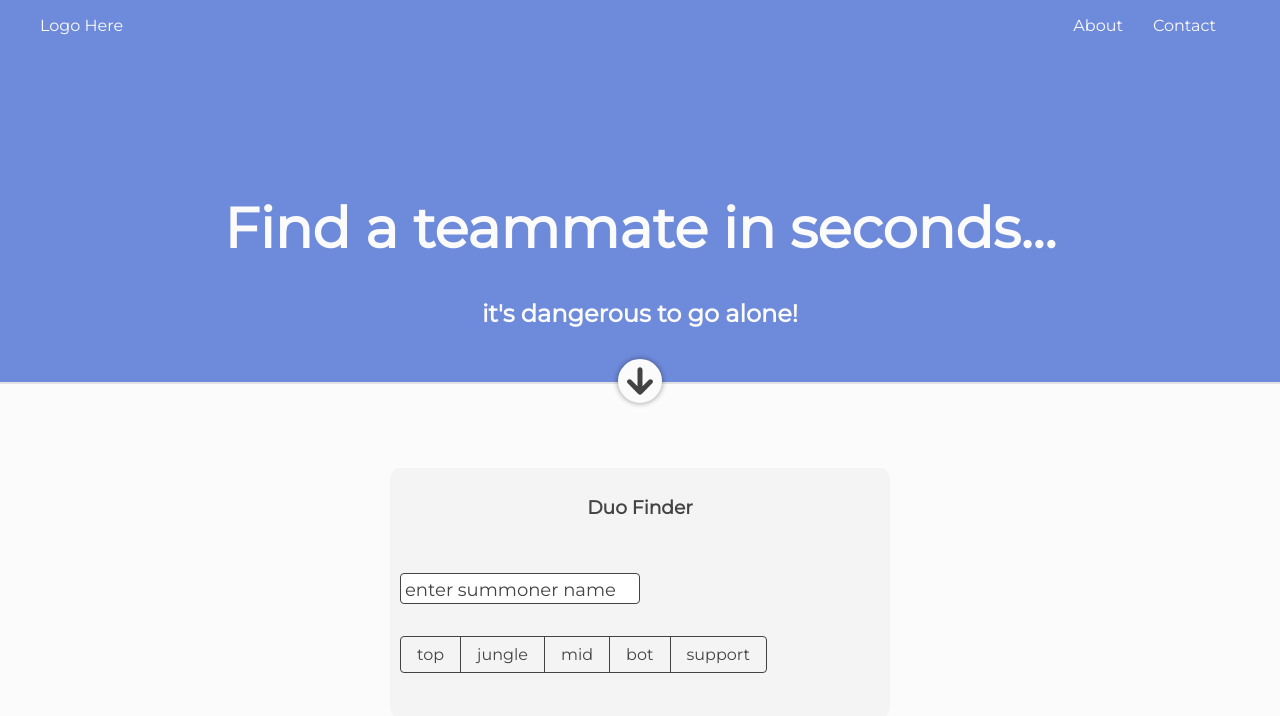
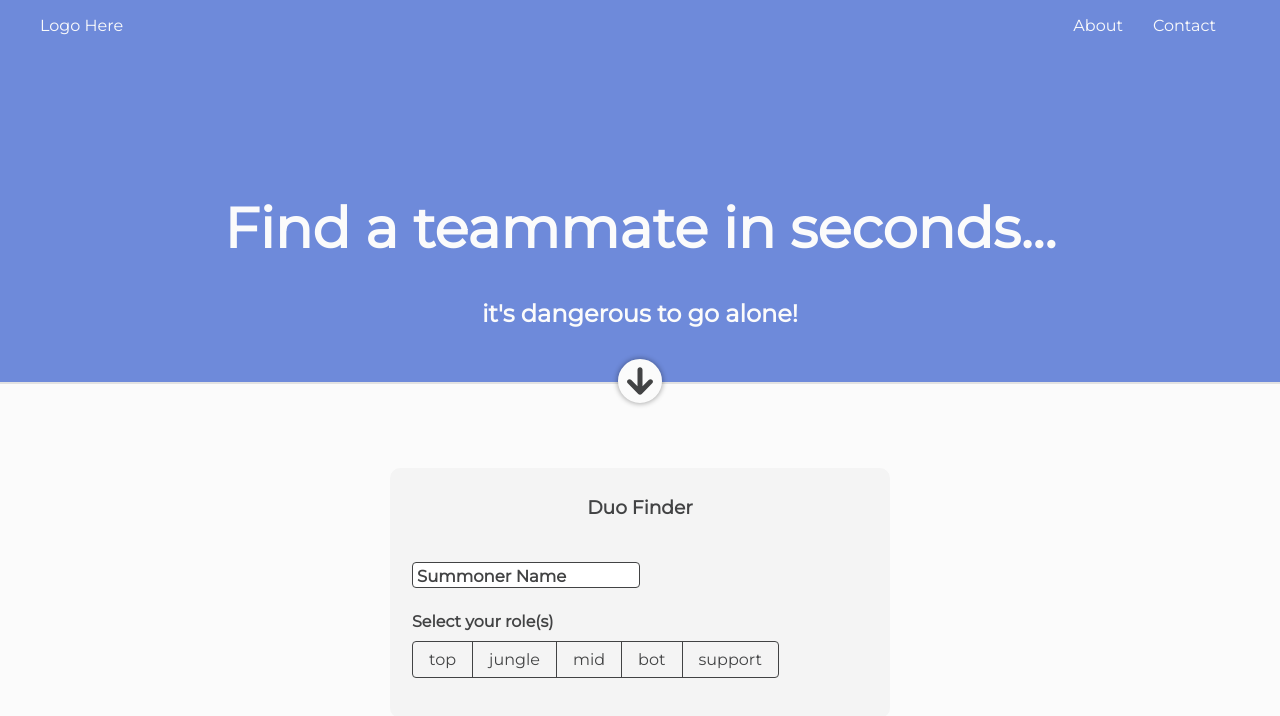
Before and after one commit to jayvickers/ringer, a React app: page / in a window 1280 px wide. Shown: the top 716 px of the page. Built offline with nearby package versions, Linux system fonts and the light colour scheme.

Commit message:
styling and refactoring

```diff
--- a/src/App.less
+++ b/src/App.less
@@ -6,4 +6,12 @@
   display: inline-block;
   background-size: cover;
   background-color: @off-white-background-2;
+
+  .ringer-input-container {
+    margin: 0 12px 24px;
+    h4 {
+      float: left;
+      margin: 0 0 10px;
+    }
+  }
 }
--- a/src/components/ActionPane/ActionPane.jsx
+++ b/src/components/ActionPane/ActionPane.jsx
@@ -1,6 +1,7 @@
 import React, { Component } from "react";
 import PropTypes from "prop-types";
 import MultipleChoiceSelect from "../Shared/MultipleChoiceSelect/MultipleChoiceSelect";
+import TextInput from "../Shared/TextInput/TextInput";
 import "./_action-pane.less";
 
 class ActionPane extends Component {
@@ -17,19 +18,12 @@ class ActionPane extends Component {
 
   getSummonerNameInputBox = () => {
     return (
-      <div className="summoner-name-container">
-        <form action="">
-          <div className="field">
-            <input
-              type="text"
-              name="fullname"
-              id="fullname"
-              placeholder="xMidOrFeed420x"
-            />
-            <label htmlFor="fullname">enter summoner name</label>
-          </div>
-        </form>
-      </div>
+      <TextInput
+        id="summonerName"
+        name="summonerName"
+        placeholder="xMidOrFeed420x"
+        label="Summoner Name"
+      />
     );
   };
 
--- a/src/components/ActionPane/_action-pane.less
+++ b/src/components/ActionPane/_action-pane.less
@@ -1,98 +1,6 @@
 @import "../_globalstyle/_ringer-variables.less";
 
 .action-pane {
-  .summoner-name-container {
-    form {
-      margin: 2em 0;
-    }
-    /**
-    * Make the field a flex-container, reverse the order so label is on top.
-    */
-
-    .field {
-      display: flex;
-      flex-flow: column-reverse;
-      margin-bottom: 1em;
-    }
-    /**
-    * Add a transition to the label and input.
-    * I'm not even sure that touch-action: manipulation works on
-    * inputs, but hey, it's new and cool and could remove the
-    * pesky delay.
-    */
-    label,
-    input {
-      transition: all 150ms ease-in;
-      touch-action: manipulation;
-    }
-
-    input {
-      border: none;
-      border: solid 1px @charcoal-font-color;
-      border-radius: @input-border-radius;
-      font-size: 1.5em;
-
-      font-family: inherit;
-      -webkit-appearance: none;
-      padding: 0;
-      cursor: text;
-    }
-
-    input:focus {
-      outline: 0;
-      border: 2px solid @blue-bg-color;
-    }
-
-    label {
-      font-size: 12px;
-      margin-right: auto;
-      margin-bottom: 7px;
-      margin-left: 5px;
-      // text-transform: uppercase;
-      // letter-spacing: 0.05em;
-    }
-    /**
-    * Translate down and scale the label up to cover the placeholder,
-    * when following an input (with placeholder-shown support).
-    * Also make sure the label is only on one row, at max 2/3rds of the
-    * field—to make sure it scales properly and doesn't wrap.
-    */
-    input:placeholder-shown + label {
-      cursor: text;
-      max-width: 66.66%;
-      white-space: nowrap;
-      overflow: hidden;
-      text-overflow: ellipsis;
-      transform-origin: left bottom;
-      transform: translate(0, 2.125rem) scale(1.5);
-    }
-    /**
-    * By default, the placeholder should be transparent. Also, it should
-    * inherit the transition.
-    */
-    ::-webkit-input-placeholder {
-      opacity: 0;
-      transition: inherit;
-    }
-    /**
-    * Show the placeholder when the input is focused.
-    */
-    input:focus::-webkit-input-placeholder {
-      opacity: 1;
-      color: @input-placeholder-grey;
-    }
-    /**
-    * When the element is focused, remove the label transform.
-    * Also, do this when the placeholder is _not_ shown, i.e. when
-    * there's something in the input at all.
-    */
-    input:not(:placeholder-shown) + label,
-    input:focus + label {
-      transform: translate(0, 0) scale(1);
-      cursor: pointer;
-    }
-  }
-
   display: flex;
   width: 500px;
   height: 250px;
--- a/src/components/Shared/MultipleChoiceSelect/MultipleChoiceSelect.jsx
+++ b/src/components/Shared/MultipleChoiceSelect/MultipleChoiceSelect.jsx
@@ -20,7 +20,12 @@ class MultipleChoiceSelect extends Component {
   };
 
   render() {
-    return <div>{this.getRolesPlayed()}</div>;
+    return (
+      <div className="ringer-input-container">
+        <h4> Select your role(s) </h4>
+        {this.getRolesPlayed()}
+      </div>
+    );
   }
 }
 
--- /dev/null
+++ b/src/components/Shared/TextInput/TextInput.jsx
@@ -0,0 +1,30 @@
+import React from "react";
+import PropTypes from "prop-types";
+import "./_text-input.less";
+
+const getSummonerNameInputBox = props => {
+  const { id, name, label, placeholder } = props;
+  return (
+    <div className="ringer-input-container">
+      <div className="text-input-container">
+        <form action="">
+          <div className="field">
+            <input type="text" name={name} id={id} placeholder={placeholder} />
+            <label htmlFor={id}>{label}</label>
+          </div>
+        </form>
+      </div>
+    </div>
+  );
+};
+
+const TextInput = props => getSummonerNameInputBox(props);
+
+TextInput.propTypes = {
+  id: PropTypes.string,
+  name: PropTypes.string,
+  label: PropTypes.string,
+  placeholder: PropTypes.string
+};
+
+export default TextInput;
--- /dev/null
+++ b/src/components/Shared/TextInput/_text-input.less
@@ -0,0 +1,94 @@
+@import "../../_globalstyle/_ringer-variables.less";
+
+.text-input-container {
+  width: 50%;
+  // form {
+  //   margin: 2em 0;
+  // }
+  /**
+    * Make the field a flex-container, reverse the order so label is on top.
+    */
+
+  .field {
+    display: flex;
+    flex-flow: column-reverse;
+  }
+  /**
+    * Add a transition to the label and input.
+    * I'm not even sure that touch-action: manipulation works on
+    * inputs, but hey, it's new and cool and could remove the
+    * pesky delay.
+    */
+  label,
+  input {
+    transition: all 150ms ease-in;
+    touch-action: manipulation;
+  }
+
+  input {
+    border: none;
+    border: solid 1px @charcoal-font-color;
+    border-radius: @input-border-radius;
+    font-size: 20px;
+
+    font-family: inherit;
+    -webkit-appearance: none;
+    padding: 0;
+    cursor: text;
+  }
+
+  input:focus {
+    outline: 0;
+    border: 2px solid @blue-bg-color;
+  }
+
+  label {
+    font-size: 11px;
+    font-weight: bold;
+    margin-right: auto;
+    margin-bottom: 10px;
+    margin-left: 5px;
+    // text-transform: uppercase;
+    // letter-spacing: 0.05em;
+  }
+  /**
+    * Translate down and scale the label up to cover the placeholder,
+    * when following an input (with placeholder-shown support).
+    * Also make sure the label is only on one row, at max 2/3rds of the
+    * field—to make sure it scales properly and doesn't wrap.
+    */
+  input:placeholder-shown + label {
+    cursor: text;
+    max-width: 66.66%;
+    white-space: nowrap;
+    overflow: hidden;
+    text-overflow: ellipsis;
+    transform-origin: left bottom;
+    transform: translate(0, 2.125rem) scale(1.5);
+  }
+  /**
+    * By default, the placeholder should be transparent. Also, it should
+    * inherit the transition.
+    */
+  ::-webkit-input-placeholder {
+    opacity: 0;
+    transition: inherit;
+  }
+  /**
+    * Show the placeholder when the input is focused.
+    */
+  input:focus::-webkit-input-placeholder {
+    opacity: 1;
+    color: @input-placeholder-grey;
+  }
+  /**
+    * When the element is focused, remove the label transform.
+    * Also, do this when the placeholder is _not_ shown, i.e. when
+    * there's something in the input at all.
+    */
+  input:not(:placeholder-shown) + label,
+  input:focus + label {
+    transform: translate(0, 0) scale(1);
+    cursor: pointer;
+  }
+}
```
